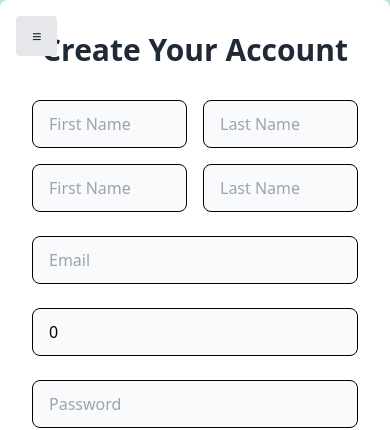
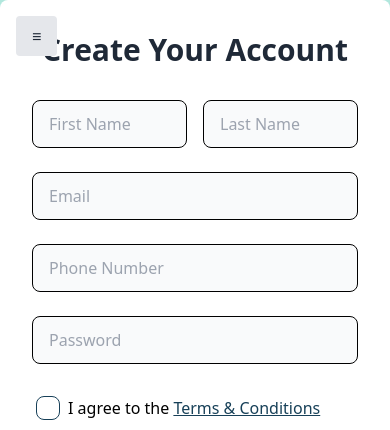
Before and after one commit to ranirp1/MSc_COM6103_Team-Software-Project-, a React (Create React App) app in the folder client/: page /register in a window 390 px wide. Shown: the top 430 px of the page. Built offline with nearby package versions, Linux system fonts and the light colour scheme.

Commit message:
Fix phone number input type in registration form

```diff
--- a/client/src/pages/registration/RegistrationPage.tsx
+++ b/client/src/pages/registration/RegistrationPage.tsx
@@ -1,5 +1,6 @@
 import React, { useState } from "react";
 import Navigation from "../../Navigation";
+import EWasteHubImage from "../../assets/EWasteHub.jpg";
 
 const CreateAccount = () => {
 
@@ -10,7 +11,7 @@ const CreateAccount = () => {
     const [password, setPassword] = useState("");
     const [first_name, setFirstName] = useState("");
     const [last_name, setLastName] = useState("");
-    const [phoneNumber, setPhoneNumber] = useState(0);
+    const [phoneNumber, setPhoneNumber] = useState("");
     const [terms, setTerms] = useState(0);
 
     const [showToast, setShowToast] = useState(0);
@@ -57,7 +58,7 @@ const CreateAccount = () => {
             <div className="max-w-4xl w-full bg-white rounded-lg shadow-xl overflow-hidden flex lg:flex-row flex-col-reverse">
                 {/* Image Section */}
                 <div className="lg:w-1/2 flex justify-center items-center">
-                    <div className="h-96 w-full bg-cover bg-no-repeat bg-center" style={{ backgroundImage: 'url(${EWasteHubImage})', backgroundSize: 'contain', backgroundPosition: 'center' }}></div>
+                    <div className="h-96 w-full bg-cover bg-no-repeat bg-center" style={{ backgroundImage: `url(${EWasteHubImage})`, backgroundSize: 'contain', backgroundPosition: 'center' }}></div>
                 </div>
 
                 {/* Form Section */}
@@ -70,11 +71,9 @@ const CreateAccount = () => {
                         <div className="grid grid-cols-2 gap-4">
                             <input type="text" placeholder="First Name" className="input input-bordered w-full bg-gray-50" value={first_name} onChange={(e => setFirstName(e.target.value))}/>
                             <input type="text" placeholder="Last Name" className="input input-bordered w-full bg-gray-50" value={last_name} onChange={(e => setLastName(e.target.value))}/>
-                            <input type="text" placeholder="First Name" className="input input-bordered w-full bg-gray-50" value={first_name} onChange={(e => setFirstName(e.target.value))}/>
-                            <input type="text" placeholder="Last Name" className="input input-bordered w-full bg-gray-50" value={last_name} onChange={(e => setLastName(e.target.value))}/>
                         </div>
                         <input type="email" placeholder="Email" className="input input-bordered w-full bg-gray-50" value={email} onChange={(e => setEmail(e.target.value))}/>
-                        <input type="tel" placeholder="Phone Number" className="input input-bordered w-full bg-gray-50" value={phoneNumber} onChange={(e => setPhoneNumber(Number(e.target.value)))}/>
+                        <input type="tel" placeholder="Phone Number" className="input input-bordered w-full bg-gray-50" value={phoneNumber} onChange={(e => setPhoneNumber((e.target.value)))}/>
                         <input type="password" placeholder="Password" className="input input-bordered w-full bg-gray-50" value={password} onChange={(e => setPassword(e.target.value))}/>
 
 
```
